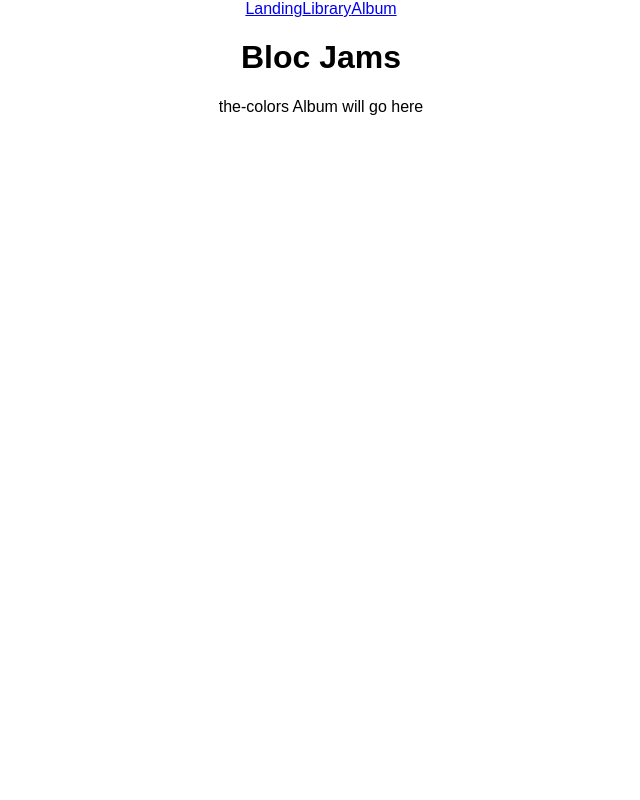
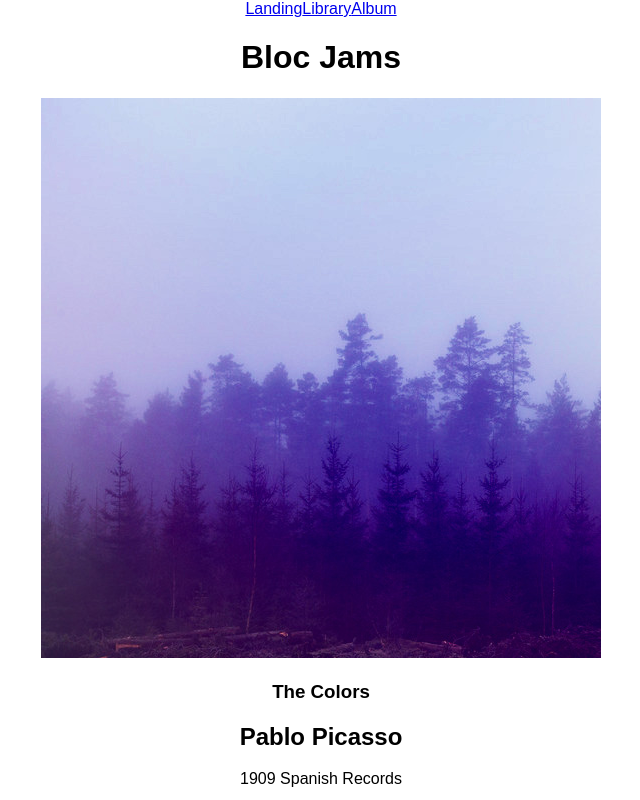
Before and after one commit to RMunschie92/bloc-jams-react, a React (Create React App) app in the folder bloc-jams-react/: page /album/the-colors in a window 1280 px wide. Shown: the whole page, without its empty margins (319-959 px from the left). Built offline with nearby package versions, Linux system fonts and the light colour scheme.

Commit message:
checkpoint 6 completed

```diff
--- a/bloc-jams-react/src/components/Album.js
+++ b/bloc-jams-react/src/components/Album.js
@@ -1,10 +1,39 @@
 import React, { Component } from 'react';
+import albumData from './../data/albums';
 
 class Album extends Component {
+  constructor(props) {
+    super(props);
+
+    const album = albumData.find( album => {
+      return album.slug === this.props.match.params.slug
+    });
+
+    this.state = {
+      album: album
+    };
+  }
+
   render() {
     return (
       <section className="album">
-        {this.props.match.params.slug} Album will go here
+        <section id="album-info">
+          <img id="album-cover-art" src={this.state.album.albumCover}/>
+          <div className="album-details">
+            <h1 id="album-title">{this.state.album.title}</h1>
+            <h2 className="artist">{this.state.album.artist}</h2>
+            <div id="release-info">{this.state.album.releaseInfo}</div>
+          </div>
+        </section>
+        <table id="song-list">
+          <colgroup>
+            <col id="song-number-column" />
+            <col id="song-title-column" />
+            <col id="song-duration-column" />
+          </colgroup>
+          <tbody>
+          </tbody>
+        </table>
       </section>
     );
   }
```
